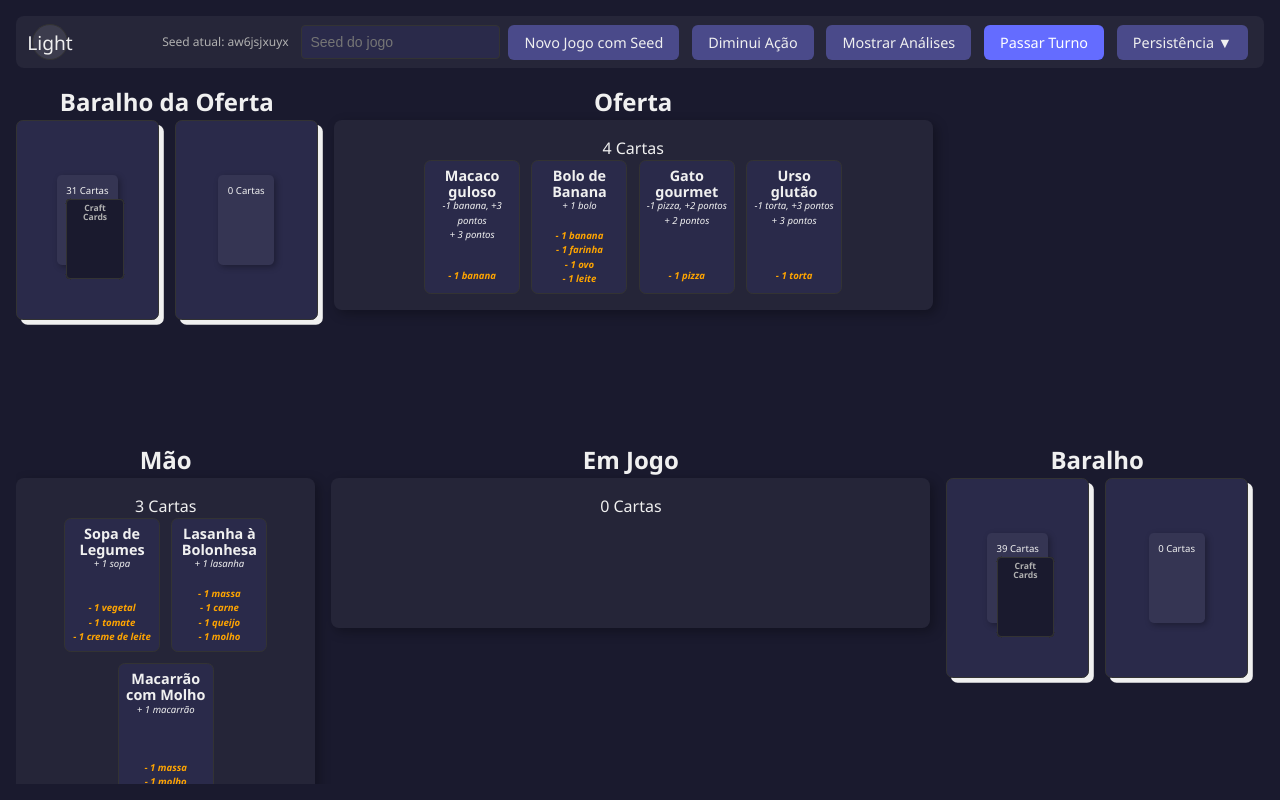
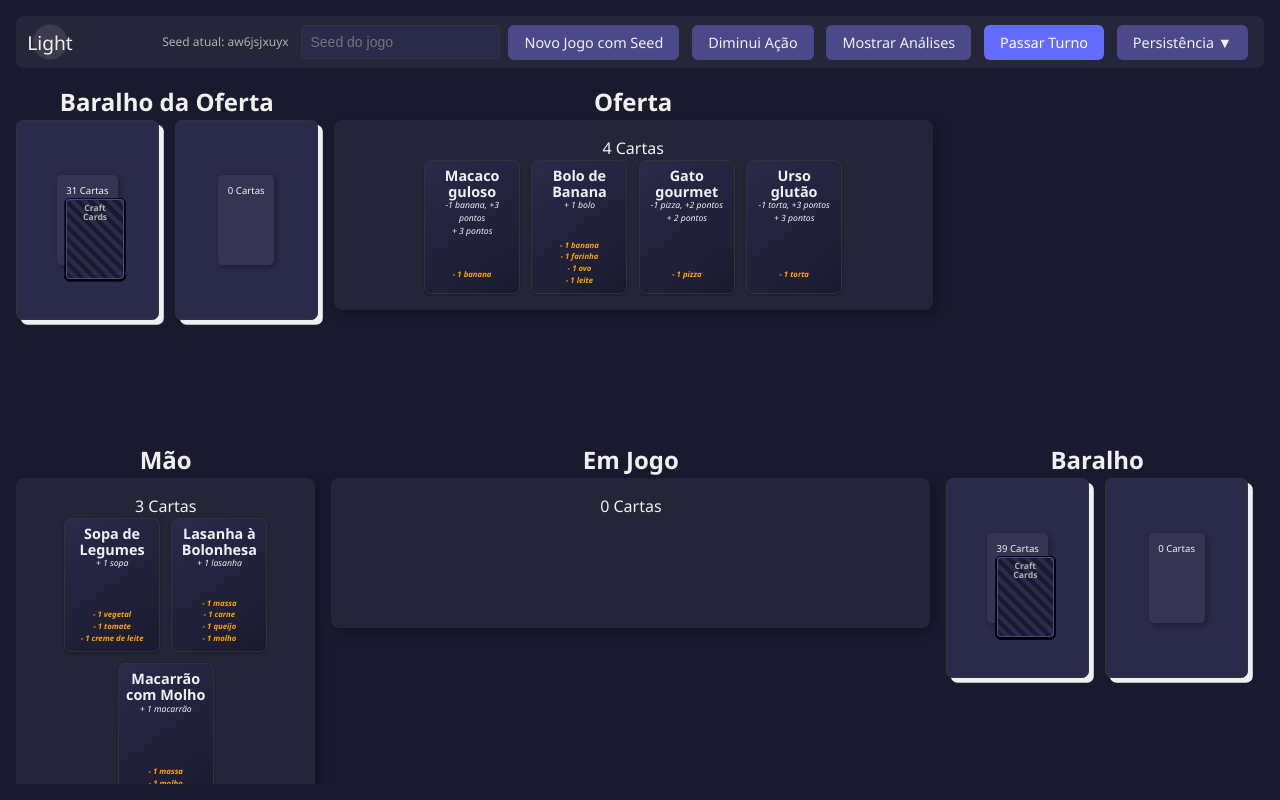
Before and after one commit to ufjf-gamelab/craft-cards, a React (Vite) app: page / in a window 1280 px wide. Built offline with nearby package versions, Linux system fonts and the light colour scheme.

Commit message:
altera estilo

```diff
--- a/src/App.css
+++ b/src/App.css
@@ -24,26 +24,26 @@
 
 /* ===== Tema claro ===== */
 .light-theme {
-  --bg-primary: #f5f5f7;
-  --bg-secondary: #ffffff;
-  --bg-elevated: rgba(0, 0, 0, 0.03);
-  --text-primary: #1a1a2e;
-  --text-secondary: #4a4a6a;
-  --border-color: #ddd;
-  --border-strong: #c0c0e0;
-  --accent-color: #4a4a8a;
-  --accent-hover: #5a5a9a;
-  --button-bg: #e0e0f0;
-  --button-hover: #d0d0e0;
-  --primary-button-bg: #646cff;
-  --primary-button-hover: #747cff;
-  --shadow-color: rgba(0, 0, 0, 0.1);
-  --chip-bg: rgba(0, 0, 0, 0.05);
+  --bg-primary: #d1d5db;
+  --bg-secondary: #f0f3f3;
+  --bg-elevated: #f9fafb;
+  --text-primary: #111827;
+  --text-secondary: #374151;
+  --border-color: #9ca3af;
+  --border-strong: #6b7280;
+  --accent-color: #2563eb;
+  --accent-hover: #1d4ed8;
+  --button-bg: #cbd5e1;
+  --button-hover: #b9c3d4;
+  --primary-button-bg: #2563eb;
+  --primary-button-hover: #1d4ed8;
+  --shadow-color: rgba(0, 0, 0, 0.15);
+  --chip-bg: #cbd5e1;
   --dropdown-bg: #ffffff;
-  --dropdown-border: #ddd;
-  --warning-color: #ff8c00;
-  --success-color: #2e7d32;
-  --error-color: #c62828;
+  --dropdown-border: #9ca3af;
+  --warning-color: #ea580c;
+  --success-color: #16a34a;
+  --error-color: #dc2626;
 }
 
 /* ===== Reset e base ===== */
--- a/src/Carta.css
+++ b/src/Carta.css
@@ -7,26 +7,50 @@
   border-radius: 3mm;
   aspect-ratio: 63 / 88;
   overflow: visible;
-  background-color: var(--bg-secondary);
+  background: linear-gradient(145deg, var(--bg-secondary), var(--bg-primary));
   color: var(--text-primary);
   transition: background-color 0.3s, color 0.3s, border-color 0.3s;
+  box-shadow: 0 2px 5px var(--shadow-color);
+  cursor: pointer;
 }
 
 .carta > h1 {
   font-size: 1.5em;
+  margin: 0;
 }
 
 .carta p {
   font-style: italic;
+  font-size: 0.9em;
 }
 
 .carta > .custo {
   color: var(--warning-color);
   font-weight: 600;
+  font-size: 0.9em;
+}
+
+.carta:hover {
+  transform: translateY(-4px);
+  box-shadow: 0 8px 16px var(--shadow-color);
+  border-color: var(--accent-color);
 }
 
 .carta.facedown,
 .facedown .carta {
-  background-color: var(--bg-primary);
+  background: repeating-linear-gradient(
+    45deg,
+    var(--bg-primary),
+    var(--bg-primary) 12px,
+    var(--bg-secondary) 12px,
+    var(--bg-secondary) 24px
+  );
+  color: var(--text-secondary);
+  border-color: var(--border-strong);
+}
+
+.carta.facedown h1,
+.facedown .carta h1 {
+  background: none;
   color: var(--text-secondary);
 }
--- a/src/Historico.css
+++ b/src/Historico.css
@@ -1,6 +1,4 @@
-/* Historico.css - Versão com suporte a temas */
 
-/* Estilos base (tema escuro padrão) */
 .historico-container {
   text-align: left;
   max-height: 500px;
@@ -158,7 +156,7 @@
   color: var(--text-primary);
 }
 
-/* Scrollbar styling */
+
 .historico-container::-webkit-scrollbar,
 .historico-log-container::-webkit-scrollbar {
   width: 8px;
```
